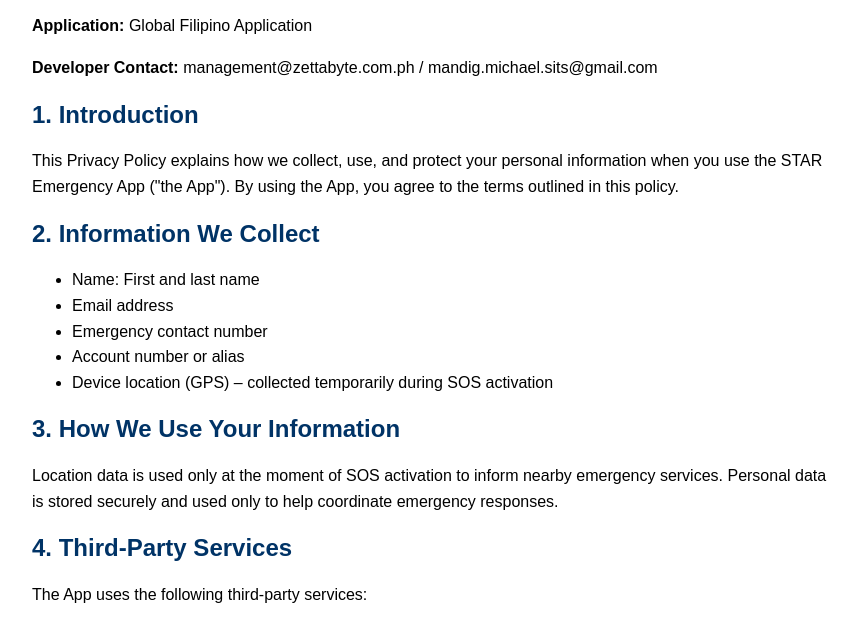
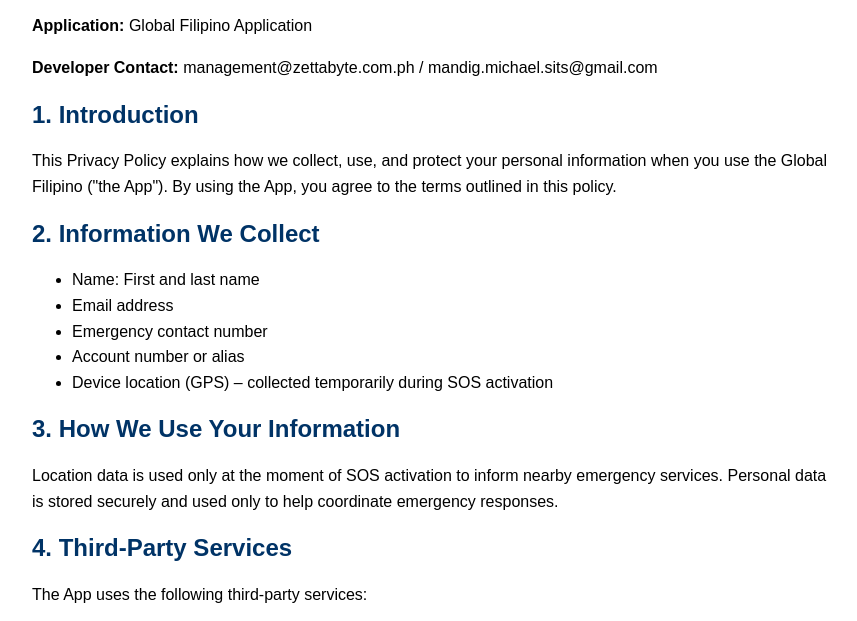
Before and after one commit to Global-Filipino/privacy-policy, a plain HTML site: page index.html in a window 1280 px wide. Shown: the part 140-761 px from the top of the page, without its empty margins (208-1065 px from the left). Drawn offline with Linux system fonts and the light colour scheme.

Commit message:
Update index.html

```diff
--- a/index.html
+++ b/index.html
@@ -17,7 +17,7 @@
     <p><strong>Developer Contact:</strong> management@zettabyte.com.ph / mandig.michael.sits@gmail.com</p>
 
     <h2>1. Introduction</h2>
-    <p>This Privacy Policy explains how we collect, use, and protect your personal information when you use the STAR Emergency App ("the App"). By using the App, you agree to the terms outlined in this policy.</p>
+    <p>This Privacy Policy explains how we collect, use, and protect your personal information when you use the Global Filipino ("the App"). By using the App, you agree to the terms outlined in this policy.</p>
 
     <h2>2. Information We Collect</h2>
     <ul>
```
